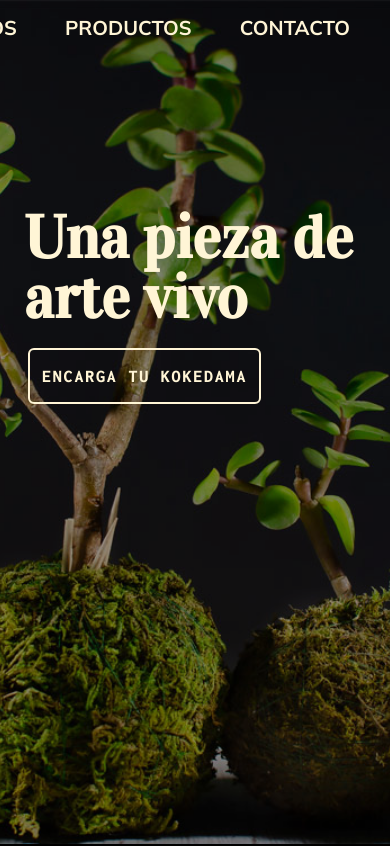
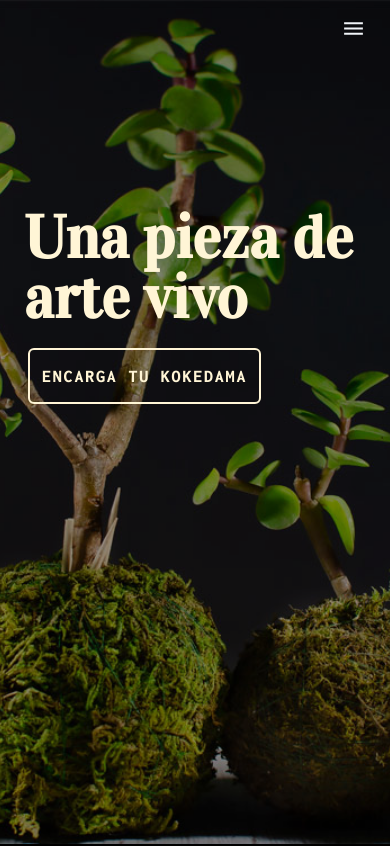
Before and after one commit to rocio-alcala/kokekosas, a Next.js app: page / in a window 390 px wide. Shown: the top 846 px of the page. Built offline with nearby package versions, Linux system fonts and the light colour scheme.

Commit message:
feat: mobile menu

```diff
--- a/src/components/NavBar.tsx
+++ b/src/components/NavBar.tsx
@@ -4,6 +4,8 @@ import { useEffect, useState } from "react";
 import NavBarItem from "./NavBarItem";
 import { PiPottedPlantFill } from "react-icons/pi";
 import { cn } from "@/helpers";
+
+import NavBarToggle from "./NavBarToggle";
 
 const NavBarItems = [
   { name: "kokedama", icon: PiPottedPlantFill },
@@ -20,6 +22,7 @@ export default function NavBar() {
 
   const [activeSection, setActiveSection] = useState("home");
   const [isScroll, setIsScroll] = useState(false);
+  const [isMenuOpen, setIsMenuOpen] = useState(false);
 
   useEffect(() => {
     // check initial state of scroll to style NavBar
@@ -62,8 +65,10 @@ export default function NavBar() {
           isScroll && "top-0 opacity-100",
         )}
       ></div>
+
+      <nav className="fixed left-0 top-0 z-[1000] h-14 bg-transparent">
         {/* navbar-desktop */}
-      <nav className=" animate-fadeInTop fixed left-0 top-0 z-[1000] flex h-14 w-full justify-end bg-transparent p-3 px-10 text-white">
+        <div className="fixed left-0 top-0 hidden w-full animate-fadeInTop justify-end bg-transparent  p-3 px-10 text-white opacity-0 md:flex md:opacity-100">
           <ul className="flex gap-12">
             {NavBarItems.map((navBarItem) => (
               <NavBarItem
@@ -76,6 +81,35 @@ export default function NavBar() {
               </NavBarItem>
             ))}
           </ul>
+        </div>
+        {/* navbar-mobile */}
+        <div
+          className={`fixed left-0 top-0 flex h-14 w-full animate-fadeInTop items-center justify-end bg-transparent pr-6 md:hidden`}
+        >
+          <NavBarToggle isMenuOpen={isMenuOpen} setIsMenuOpen={setIsMenuOpen} />
+        </div>
+        <div
+          className={cn(
+            "fixed z-[-100] flex h-0 w-full flex-col overflow-hidden bg-black md:hidden",
+            isMenuOpen && "h-svh",
+          )}
+        >
+          <ul className="flex flex-col items-center justify-center gap-3 pr-6 pt-14">
+            {NavBarItems.map((navBarItem) => (
+              <NavBarItem
+                key={navBarItem.name}
+                onClick={() => {
+                  scrollOnClick(navBarItem.name);
+                  setIsMenuOpen(false);
+                }}
+                isActive={activeSection === navBarItem.name}
+                isScroll={true}
+              >
+                {navBarItem.name.toUpperCase()}
+              </NavBarItem>
+            ))}
+          </ul>
+        </div>
       </nav>
     </>
   );
--- a/src/components/NavBarItem.tsx
+++ b/src/components/NavBarItem.tsx
@@ -33,7 +33,7 @@ export default function NavBarItem({
       {children}
       <div
         className={cn(
-          "absolute bottom-[-2px] right-0 h-0 items-center overflow-hidden text-clip  text-center font-mulish text-xl font-bold text-[#FFF5D6] duration-300 group-hover:h-full",
+          "absolute bottom-0 right-0 h-0 items-center overflow-hidden text-clip  text-center font-mulish text-xl font-bold text-[#FFF5D6] duration-300 group-hover:h-full",
           isActive && "text-yellow-400",
           isScroll && "bg-black",
         )}
--- /dev/null
+++ b/src/components/NavBarToggle.tsx
@@ -0,0 +1,63 @@
+import { IoMdClose, IoMdMenu } from "react-icons/io";
+import { AnimatePresence, motion } from "framer-motion";
+import { Dispatch, SetStateAction } from "react";
+
+export default function NavBarToggle({
+  isMenuOpen,
+  setIsMenuOpen,
+}: {
+  isMenuOpen: boolean;
+  setIsMenuOpen: Dispatch<SetStateAction<boolean>>;
+}) {
+  const variants = {
+    hidden: { opacity: 0, rotate: 90 },
+    visible: { opacity: 1, rotate: 0 },
+    exit: { opacity: 0, rotate: -90 },
+  };
+
+  return (
+    <>
+      {isMenuOpen ? (
+        <AnimatePresence>
+          <motion.div
+            key="close"
+            variants={variants}
+            initial="hidden"
+            animate="visible"
+            exit="exit"
+            transition={{
+              duration: 0.2,
+            }}
+            className="absolute"
+          >
+            <IoMdClose
+              className="fill-slate-100"
+              size={25}
+              onClick={() => setIsMenuOpen(false)}
+            />
+          </motion.div>
+        </AnimatePresence>
+      ) : (
+        <AnimatePresence>
+          <motion.div
+            key="menu"
+            variants={variants}
+            initial="hidden"
+            animate="visible"
+            exit="exit"
+            transition={{
+              duration: 0.2,
+            }}
+            className="absolute"
+          >
+            <IoMdMenu
+              className="fill-slate-100"
+              size={25}
+              onClick={() => setIsMenuOpen(true)}
+            />
+          </motion.div>
+        </AnimatePresence>
+      )}
+    </>
+  );
+}
```
Lines whose indentation alone changed are shown as unchanged.
